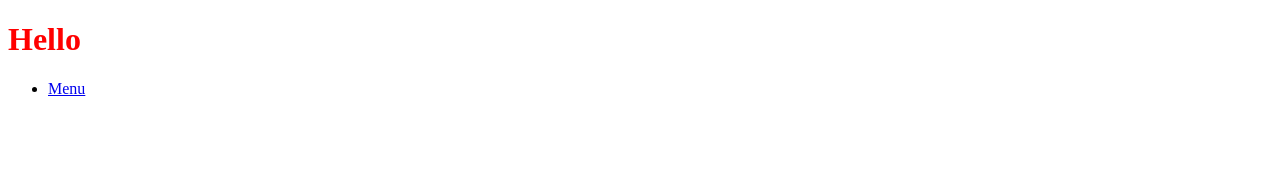
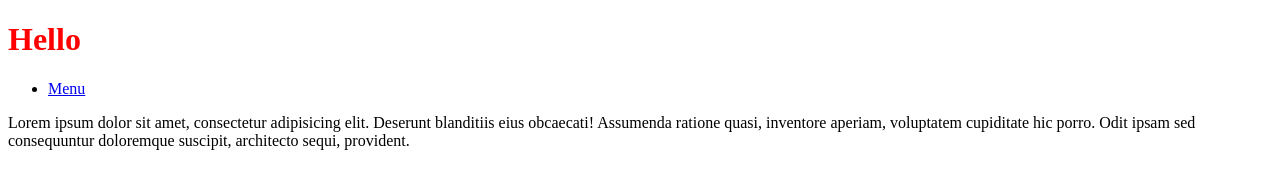
Before and after one commit to shannonjen/suraj_github, a plain HTML site: page index.html in a window 1280 px wide. Drawn offline with Linux system fonts and the light colour scheme.

Commit message:
add something

```diff
--- a/index.html
+++ b/index.html
@@ -10,6 +10,7 @@
 	<ul>
 		<li><a href="#">Menu</a></li>
 	</ul>
+	<p>Lorem ipsum dolor sit amet, consectetur adipisicing elit. Deserunt blanditiis eius obcaecati! Assumenda ratione quasi, inventore aperiam, voluptatem cupiditate hic porro. Odit ipsam sed consequuntur doloremque suscipit, architecto sequi, provident.</p>
 
 </body>
 </html>
```
